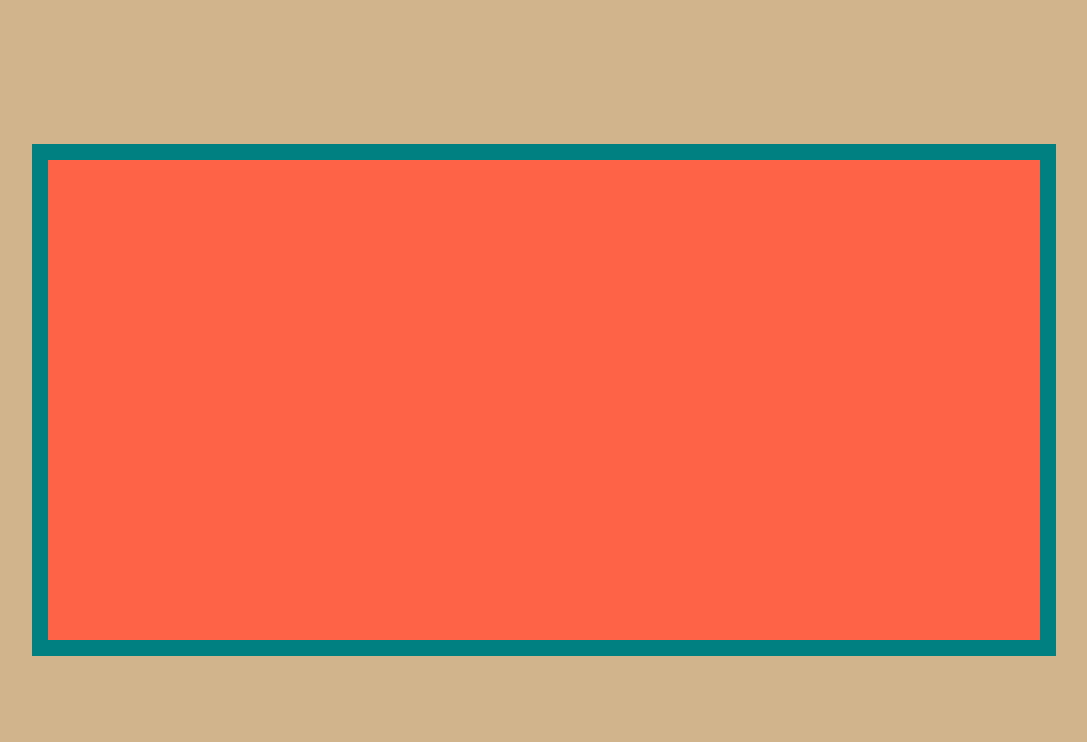
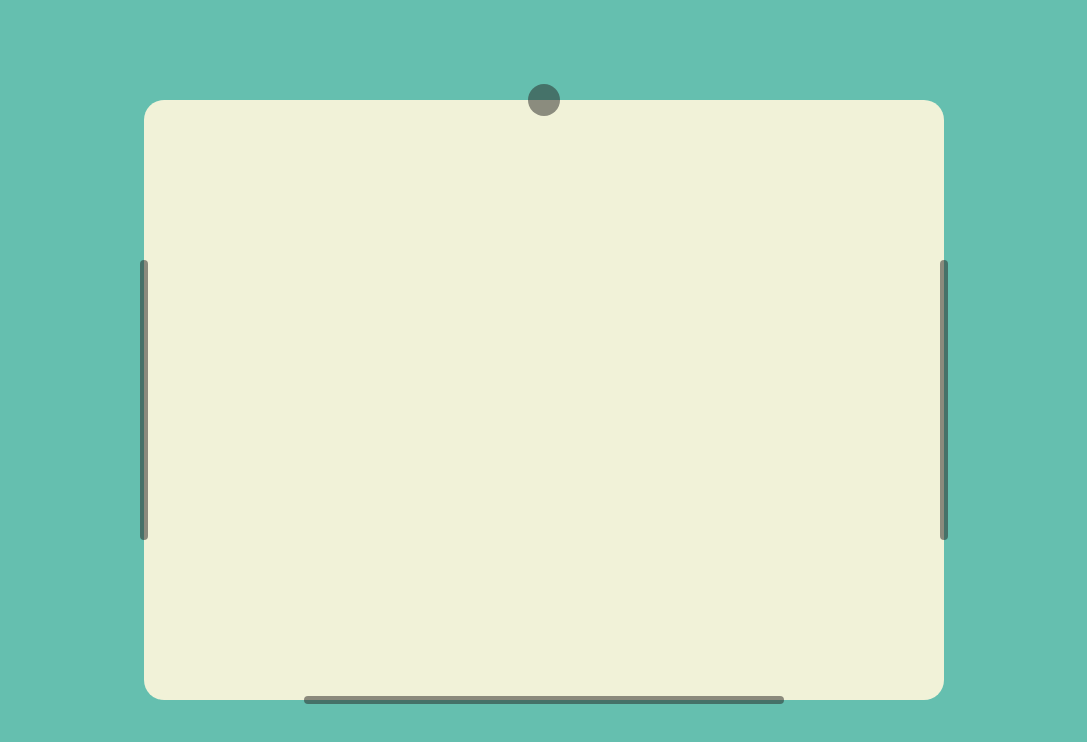
Before and after one commit to pag233/tomatodo, a Vue app: page / in a window 1280 px wide. Shown: the top 742 px of the page, without its empty margins (96-1183 px from the left). Built offline with nearby package versions, Linux system fonts and the light colour scheme.

Commit message:
feat: add Panel resize bar

```diff
--- a/src/App.vue
+++ b/src/App.vue
@@ -17,6 +17,8 @@ export default defineComponent({
 </script>
 
 <style lang="scss">
+@import "@/scss/_colors.scss";
+
 html,
 body,
 p,
@@ -26,7 +28,7 @@ ul {
   list-style: none;
 }
 body {
-  background-color: tan;
+  background-color: $leaf;
 }
 main {
   position: relative;
--- a/src/components/Panel/ResizeBar.vue
+++ b/src/components/Panel/ResizeBar.vue
@@ -1,7 +1,7 @@
 <template>
   <div class="left-bar" @mousedown="leftBarOnMouseDown"></div>
   <div class="right-bar" @mousedown="rightBarOnMouseDown"></div>
-  <div class="top-bar" @mousedown="topBarOnMouseDown"></div>
+  <div class="top-bar move-bar" @mousedown="topBarOnMouseDown"></div>
   <div class="bottom-bar" @mousedown="bottomBarOnMouseDown"></div>
 </template>
 
@@ -12,7 +12,7 @@ import { defineComponent } from "vue";
 import { PositionType, Position } from "./thePanelSizeScale";
 import { MouseDownHandlers } from "./resizeBar";
 export default defineComponent({
-  name: "VerticalResizeBar",
+  name: "ResizeBar",
 
   emits: {
     [Position.emitType](pos: PositionType) {
@@ -46,31 +46,62 @@ export default defineComponent({
 </script>
 
 <style lang="scss" scoped>
+@import "@/scss/_common.scss";
+@import "@/scss/_colors.scss";
+
+$barWidth: 0.5rem;
+$barRadius: $radius * 1px;
 .left-bar,
 .right-bar,
 .top-bar,
 .bottom-bar {
   position: absolute;
-  cursor: grab;
-  background-color: teal;
+  // cursor: grab;
+  background-color: $black;
+  transition: opacity 0.2s ease-out;
+  border-radius: $barRadius;
+  opacity: 0.5;
+  &:hover {
+    opacity: 0.5;
+  }
+  inset: 0 0 0 0;
+  margin: auto;
 }
+
 .left-bar,
 .right-bar {
-  width: 1rem;
-  height: 100%;
-}
-.right-bar {
-  right: 0;
+  width: $barWidth;
+  height: calc(100% - 40 * #{$barWidth});
 }
 .top-bar,
 .bottom-bar {
-  height: 1rem;
-  width: 100%;
+  height: $barWidth;
+  width: calc(100% - 40 * #{$barWidth});
+}
+
+.left-bar {
+  left: -100%;
+  // border-top-left-radius: $barRadius;
+  // border-bottom-left-radius: $barRadius;
+}
+.right-bar {
+  right: -100%;
+  // border-top-right-radius: $barRadius;
+  // border-bottom-right-radius: $barRadius;
 }
 .top-bar {
-  top: 0;
+  top: -100%;
+  // border-top-left-radius: $barRadius;
+  // border-top-right-radius: $barRadius;
+}
+.move-bar {
+  height: 4 * $barWidth;
+  width: 4 * $barWidth;
+  cursor: grabbing;
 }
 .bottom-bar {
-  bottom: 0;
+  bottom: -100%;
+  // border-bottom-left-radius: $barRadius;
+  // border-bottom-right-radius: $barRadius;
 }
 </style>
--- a/src/components/Panel/ThePanel.vue
+++ b/src/components/Panel/ThePanel.vue
@@ -3,8 +3,6 @@
     class="panel"
     :style="{
       ...position,
-      minWidth: minWidth + 'px',
-      minHeight: minHeight + 'px',
     }"
   >
     <ResizeBar
@@ -21,7 +19,7 @@
 import { computed, defineComponent } from "vue";
 import { getInitPanelPosRef, getMinWidthHeight } from "./thePanelSizeScale";
 import ResizeBar from "./ResizeBar.vue";
-import { checkZeroToHundred } from "@/helper";
+import { gtZero } from "@/helper";
 export default defineComponent({
   name: "Panel",
 
@@ -31,14 +29,14 @@ export default defineComponent({
   props: {
     width: {
       type: Number,
-      default: 60,
-      validator: checkZeroToHundred,
+      default: 600,
+      validator: gtZero,
     },
 
     height: {
       type: Number,
-      default: 80,
-      validator: checkZeroToHundred,
+      default: 800,
+      validator: gtZero,
     },
   },
 
@@ -65,10 +63,11 @@ export default defineComponent({
 
 
 <style lang="scss" scoped>
-@import "@/scss/_mixin.scss";
+@import "@/scss/_common.scss";
+@import "@/scss/_colors.scss";
 .panel {
   position: absolute;
-  background-color: tomato;
+  background-color: $white;
   margin: auto;
   width: auto;
   height: auto;
--- a/src/components/Panel/resizeBar.ts
+++ b/src/components/Panel/resizeBar.ts
@@ -46,28 +46,47 @@ function makeClearMouseMoveHandle(
  * @param emitFn
  * @param emitType - emit event类型
  * @param direction - 位置方向
- * @param isGtMinAxis - 判断是否到达最小宽高的临界位置的函数
+ * @param isLessThenBoundry - 判断是否到达最小宽高的临界位置的函数
  * @param offset - 更新大小
  * @returns
  */
-function makeMouseMoveHanler(
+function makeMouseMoveResizeHanler(
   emitFn: EmitFnType<SetStateArgsType<PositionType>>,
   emitType: string,
   direction: PositionKey,
-  isGtMinAxis: (e: MouseEvent, pos: PositionType) => boolean,
+  isLessThenBoundry: (e: MouseEvent, pos: PositionType) => boolean,
+  isOutOfBox: (e: MouseEvent, pos: PositionType) => boolean,
   offset: (e: MouseEvent) => number,
 ): mousemoveHandlerType {
   return throttle(function (e: MouseEvent): void {
     // console.log('x: ' + e.clientX);
     // console.log("y: " + e.clientY);
     emitFn(emitType, (pos) => {
-      return isGtMinAxis(e, pos) ? {
+      return isLessThenBoundry(e, pos) && isOutOfBox(e, pos) ? {
         ...pos,
         [direction]: offset(e)
       } : { ...pos }
     })
   }, 70)
 }
+
+function makeMouseMoveRepositionHandler(
+  emitFn: EmitFnType<SetStateArgsType<PositionType>>,
+  emitType: string,
+  isOutOfBox: (e: MouseEvent, pos: PositionType) => boolean,
+  positiion: (e: MouseEvent, pos: PositionType) => PositionType,
+): mousemoveHandlerType {
+  return throttle(function (e: MouseEvent): void {
+    // console.log('x: ' + e.clientX);
+    // console.log("y: " + e.clientY);
+    emitFn(emitType, (pos) => {
+      return isOutOfBox(e, pos) ? {
+        ...positiion(e, pos)
+      } : { ...pos }
+    })
+  }, 70)
+}
+
 /**
  * 向父节点添加回调
  * @param mouseMoveHandler
@@ -96,39 +115,52 @@ export function MouseDownHandlers(
   top: (e: MouseEvent) => void,
   bottom: (e: MouseEvent) => void,
 } {
+  const boxBoundryOffset = 16;
   const left = MouseDownHandlerRegister(
-    makeMouseMoveHanler(
+    makeMouseMoveResizeHanler(
       emit,
       Position.emitType,
       Position.left,
       (e, pos) => registeeElem.clientWidth - pos.right - minWidth - e.clientX > 0,
+      (e) => e.clientX > boxBoundryOffset,
       (e) => e.clientX
     )
   )
   const right = MouseDownHandlerRegister(
-    makeMouseMoveHanler(
+    makeMouseMoveResizeHanler(
       emit,
       Position.emitType,
       Position.right,
-      (e, pos) => e.clientX - minWidth - pos.left > 0,
+      (e, pos) => e.clientX - pos.left - minWidth > 0,
+      (e) => registeeElem.clientWidth - boxBoundryOffset - e.clientX > 0,
       (e) => registeeElem.clientWidth - e.clientX
     )
   )
   const top = MouseDownHandlerRegister(
-    makeMouseMoveHanler(
+    makeMouseMoveRepositionHandler(
       emit,
       Position.emitType,
-      Position.top,
-      (e, pos) => registeeElem.clientHeight - pos.bottom - minHeigh - e.clientY > 0,
-      (e) => e.clientY
+      () => true,
+      (e, pos) => {
+        const mid_line = (registeeElem.clientWidth - pos.left - pos.right) / 2 + pos.left;
+        const horizontal_offset = e.clientY - pos.top;
+        const vertical_offset = e.clientX - mid_line;
+        return {
+          top: pos.top + horizontal_offset,
+          bottom: pos.bottom - horizontal_offset,
+          left: pos.left + vertical_offset,
+          right: pos.right - vertical_offset,
+        }
+      }
     )
   )
   const bottom = MouseDownHandlerRegister(
-    makeMouseMoveHanler(
+    makeMouseMoveResizeHanler(
       emit,
       Position.emitType,
       Position.bottom,
       (e, pos) => e.clientY - pos.top - minHeigh > 0,
+      (e) => registeeElem.clientHeight - boxBoundryOffset - e.clientY > 0,
       (e) => registeeElem.clientHeight - e.clientY
     )
   )
--- a/src/components/Panel/thePanelSizeScale.ts
+++ b/src/components/Panel/thePanelSizeScale.ts
@@ -30,9 +30,13 @@ export function getInitPanelPosRef(
   root: HTMLElement = getdocElement(),
 ): UseRefReturnType<PositionType> {
   const isHorizontion = checkHorizontion();
-  const top = root.clientHeight * (50 - Math.floor((isHorizontion ? width : height) / 2)) * 0.01;
+  if (isHorizontion) {
+    [width, height] = [height, width];
+  }
+  const isFit = height < root.clientHeight && width < root.clientWidth
+  const top = isFit ? Math.floor((root.clientHeight - height) / 2) : 0;
   const bottom = top;
-  const left = root.clientWidth * (50 - Math.floor((!isHorizontion ? width : height) / 2)) * 0.01;
+  const left = isFit ? Math.floor((root.clientWidth - width) / 2) : 0;
   const right = left;
   return useRef<PositionType>({
     top,
@@ -45,21 +49,21 @@ export function getInitPanelPosRef(
  * 初始化Panel最小大小，所有值皆为相对于父节点维度的整数百分比
  * @param width 初始宽度百分比
  * @param height 初始高度百分比
- * @param factor 相对于宽高的缩小系数
+ * @param wfactor 相对于宽高的缩小系数
  * @param root 父节点
  * @returns
  */
 export function getMinWidthHeight(
   width: number,
   height: number,
-  factor = 0.8,
-  root: HTMLElement = getdocElement()
+  wfactor = 0.5,
+  hfactor = 0.5,
 ): {
   minWidth: number,
   minHeight: number,
 } {
   return {
-    minWidth: Math.floor(root.clientWidth * width * factor * 0.01),
-    minHeight: Math.floor(root.clientHeight * height * factor * 0.01),
+    minWidth: Math.floor(width * wfactor),
+    minHeight: Math.floor(height * hfactor),
   }
 }
--- /dev/null
+++ b/src/scss/_colors.scss
@@ -0,0 +1,4 @@
+$tomato: #bf0a2b;
+$leaf: #65bfaf;
+$white: #f1f2d8;
+$black: #262523;
--- a/src/scss/_mixin.scss
+++ b/src/scss/_common.scss
@@ -1,5 +1,7 @@
+$radius: 20;
+
 @mixin BorderRadius {
-  border-radius: 10px;
+  border-radius: $radius * 1px;
 }
 
 @mixin whenlandscape {
```
